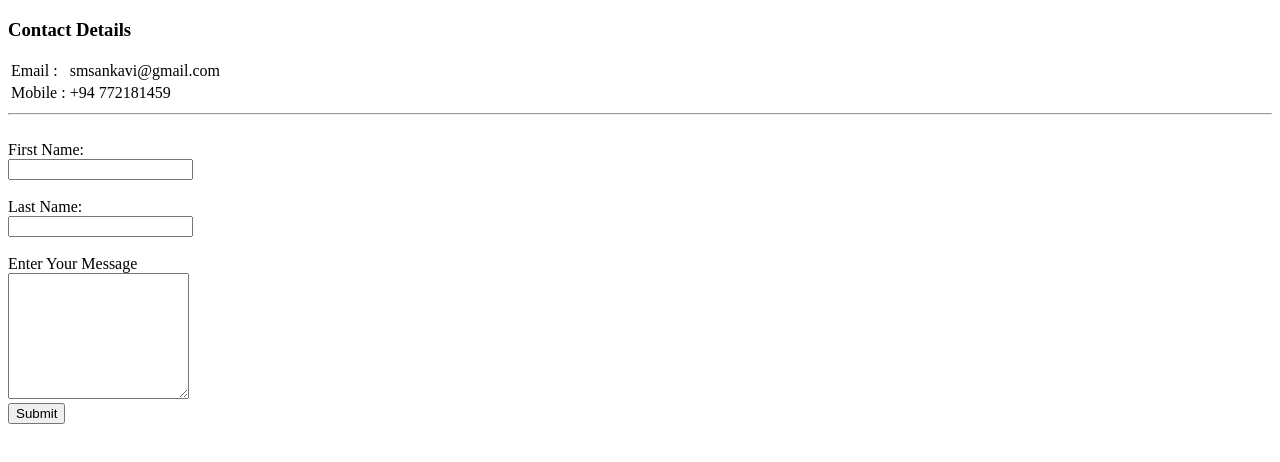
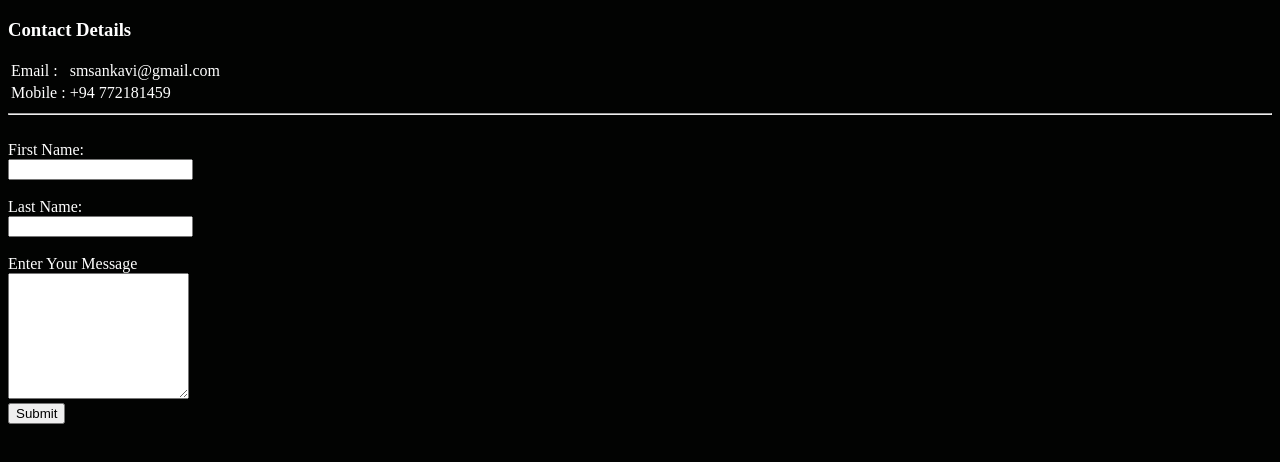
Before and after one commit to sankavi5/CV, a plain HTML site: page contact.html in a window 1280 px wide. Drawn offline with Linux system fonts and the light colour scheme.

Commit message:
Update contact.html

```diff
--- a/contact.html
+++ b/contact.html
@@ -3,7 +3,7 @@
   <head>
     <title>Contact Details</title>
   </head>
-  <body>
+  <body style="background-color: rgb(2, 3, 2);" text="white">
     <h3>Contact Details</h3>
     <table>
       <tr>
```
